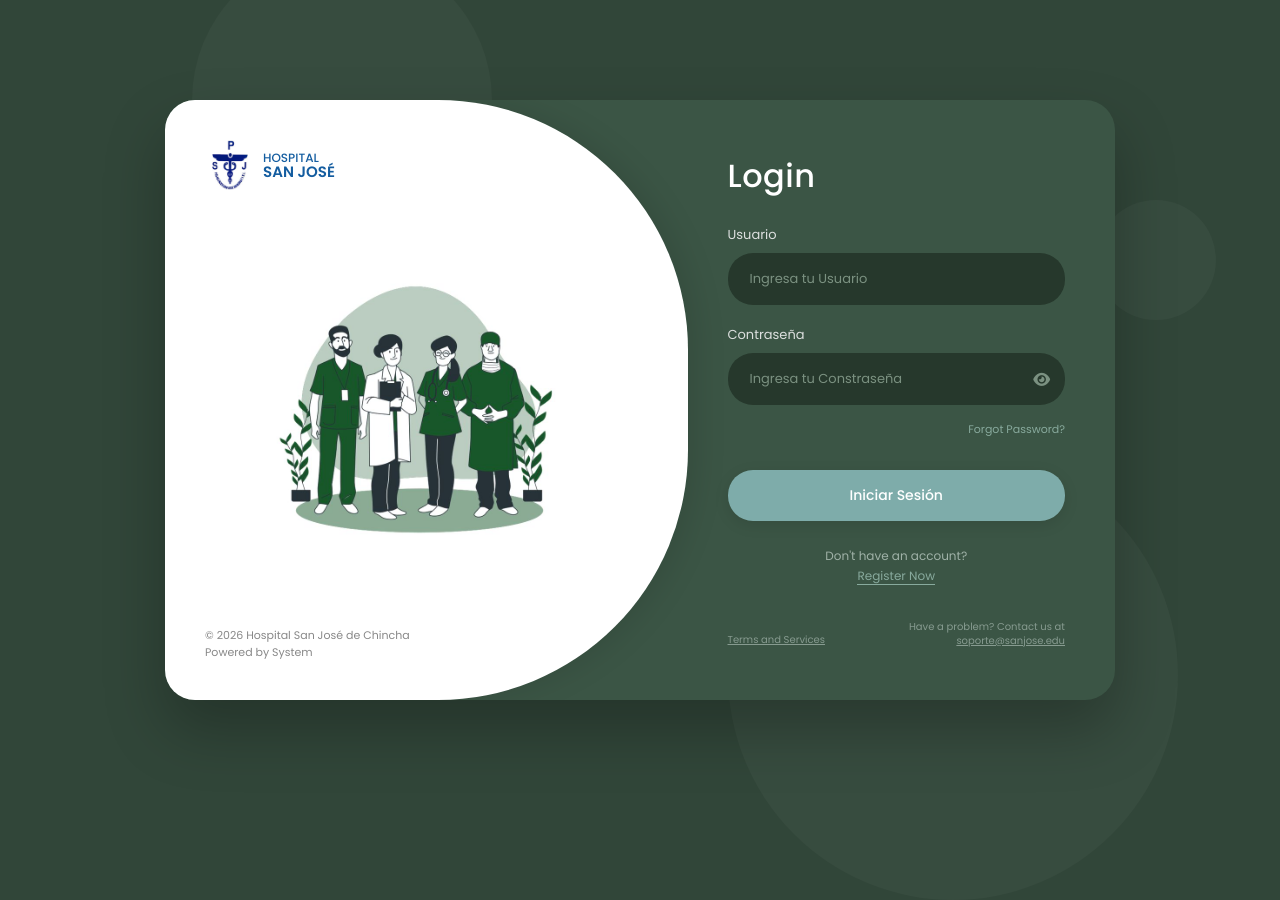
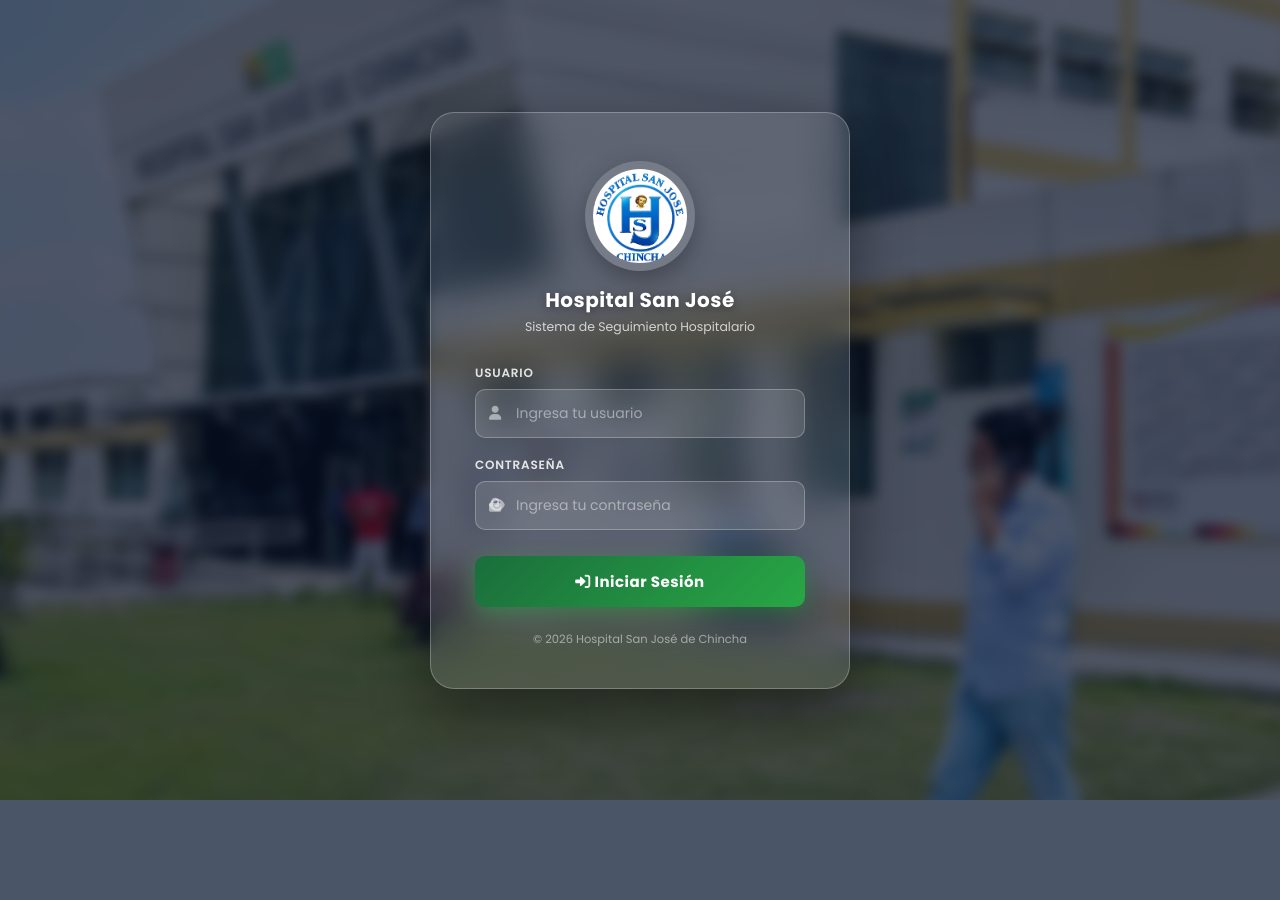
Before and after one commit to seguimientohospitalario099-netizen/hospital_web, a Flask app: page / in a window 1280 px wide. After the commit the page ends 800 px from the top, so only its background shows below. Run offline with Flask 3, Linux system fonts and the light colour scheme.

Commit message:
feat: rediseno login con fondo hospital difuminado y logo

```diff
--- a/templates/login.html
+++ b/templates/login.html
@@ -4,52 +4,236 @@
 <head>
     <meta charset="UTF-8">
     <meta name="viewport" content="width=device-width, initial-scale=1.0">
-    <title>Login - Hospital San Jose</title>
+    <title>Login - Hospital San José de Chincha</title>
     <link rel="preconnect" href="https://fonts.googleapis.com">
     <link rel="preconnect" href="https://fonts.gstatic.com" crossorigin>
-    <link rel="stylesheet" href="{{ url_for('static', filename='css/style.css') }}?v=3.0">
     <link rel="stylesheet" href="https://cdnjs.cloudflare.com/ajax/libs/font-awesome/6.0.0/css/all.min.css">
-    <link href="https://fonts.googleapis.com/css2?family=Poppins:wght@400;500;600&display=swap" rel="stylesheet">
+    <link href="https://fonts.googleapis.com/css2?family=Poppins:wght@300;400;500;600;700&display=swap" rel="stylesheet">
+    <style>
+        * {
+            box-sizing: border-box;
+            margin: 0;
+            padding: 0;
+            font-family: 'Poppins', sans-serif;
+        }
+
+        /* ── FONDO con imagen difuminada ── */
+        body {
+            min-height: 100vh;
+            display: flex;
+            align-items: center;
+            justify-content: center;
+            position: relative;
+            overflow: hidden;
+        }
+
+        .bg-image {
+            position: fixed;
+            inset: 0;
+            background: url("{{ url_for('static', filename='images/Fondo.png') }}") center center / cover no-repeat;
+            filter: blur(6px) brightness(0.55);
+            transform: scale(1.08); /* evita bordes blancos del blur */
+            z-index: 0;
+        }
+
+        /* Capa oscura encima del fondo */
+        .bg-overlay {
+            position: fixed;
+            inset: 0;
+            background: rgba(10, 25, 60, 0.45);
+            z-index: 1;
+        }
+
+        /* ── TARJETA DE LOGIN ── */
+        .login-card {
+            position: relative;
+            z-index: 2;
+            background: rgba(255, 255, 255, 0.10);
+            backdrop-filter: blur(18px);
+            -webkit-backdrop-filter: blur(18px);
+            border: 1px solid rgba(255, 255, 255, 0.25);
+            border-radius: 24px;
+            padding: 48px 44px 40px;
+            width: 100%;
+            max-width: 420px;
+            box-shadow: 0 24px 60px rgba(0, 0, 0, 0.45);
+            display: flex;
+            flex-direction: column;
+            align-items: center;
+            animation: fadeUp .5s ease both;
+        }
+
+        @keyframes fadeUp {
+            from { opacity: 0; transform: translateY(30px); }
+            to   { opacity: 1; transform: translateY(0); }
+        }
+
+        /* ── LOGO ── */
+        .logo-wrapper {
+            display: flex;
+            flex-direction: column;
+            align-items: center;
+            margin-bottom: 28px;
+        }
+
+        .logo-wrapper img {
+            width: 110px;
+            height: 110px;
+            object-fit: contain;
+            border-radius: 50%;
+            background: rgba(255,255,255,0.15);
+            padding: 8px;
+            box-shadow: 0 8px 24px rgba(0,0,0,0.3);
+            margin-bottom: 14px;
+        }
+
+        .logo-wrapper h1 {
+            color: #ffffff;
+            font-size: 1.25rem;
+            font-weight: 700;
+            letter-spacing: 0.5px;
+            text-align: center;
+            text-shadow: 0 2px 8px rgba(0,0,0,0.4);
+        }
+
+        .logo-wrapper p {
+            color: rgba(255,255,255,0.75);
+            font-size: 0.78rem;
+            font-weight: 400;
+            margin-top: 3px;
+            text-align: center;
+        }
+
+        /* ── FLASH MESSAGES ── */
+        .flash-msg {
+            width: 100%;
+            background: rgba(229, 57, 53, 0.18);
+            border: 1px solid rgba(229, 57, 53, 0.5);
+            color: #ffcdd2;
+            border-radius: 8px;
+            padding: 10px 14px;
+            font-size: 13px;
+            margin-bottom: 16px;
+            text-align: center;
+        }
+
+        /* ── FORM ── */
+        form { width: 100%; }
+
+        .input-group {
+            margin-bottom: 18px;
+        }
+
+        .input-group label {
+            display: block;
+            font-size: 12px;
+            font-weight: 600;
+            color: rgba(255,255,255,0.85);
+            text-transform: uppercase;
+            letter-spacing: 0.8px;
+            margin-bottom: 7px;
+        }
+
+        .input-wrapper {
+            position: relative;
+        }
+
+        .input-wrapper i {
+            position: absolute;
+            left: 14px;
+            top: 50%;
+            transform: translateY(-50%);
+            color: rgba(255,255,255,0.5);
+            font-size: 14px;
+            pointer-events: none;
+        }
+
+        .input-group input {
+            width: 100%;
+            padding: 13px 14px 13px 40px;
+            background: rgba(255,255,255,0.12);
+            border: 1px solid rgba(255,255,255,0.25);
+            border-radius: 10px;
+            color: #ffffff;
+            font-size: 14px;
+            font-family: 'Poppins', sans-serif;
+            outline: none;
+            transition: border-color .25s, background .25s;
+        }
+
+        .input-group input::placeholder { color: rgba(255,255,255,0.45); }
+
+        .input-group input:focus {
+            border-color: rgba(255,255,255,0.7);
+            background: rgba(255,255,255,0.18);
+        }
+
+        /* ícono ojo contraseña */
+        .eye-icon {
+            position: absolute;
+            right: 14px;
+            top: 50%;
+            transform: translateY(-50%);
+            color: rgba(255,255,255,0.5);
+            font-size: 15px;
+            cursor: pointer;
+            pointer-events: all !important;
+            transition: color .2s;
+        }
+        .eye-icon:hover { color: #fff; }
+
+        /* ── BOTÓN ── */
+        .login-btn {
+            width: 100%;
+            padding: 14px;
+            margin-top: 8px;
+            background: linear-gradient(135deg, #1a6e3c 0%, #28a745 100%);
+            color: #ffffff;
+            border: none;
+            border-radius: 10px;
+            font-size: 15px;
+            font-weight: 700;
+            letter-spacing: 0.5px;
+            cursor: pointer;
+            transition: transform .2s, box-shadow .2s;
+            box-shadow: 0 6px 20px rgba(40, 167, 69, 0.45);
+        }
+
+        .login-btn:hover {
+            transform: translateY(-2px);
+            box-shadow: 0 10px 28px rgba(40, 167, 69, 0.55);
+        }
+
+        /* ── FOOTER ── */
+        .login-footer {
+            margin-top: 24px;
+            text-align: center;
+            color: rgba(255,255,255,0.5);
+            font-size: 11.5px;
+        }
+    </style>
 </head>
 
 <body>
-    <!-- Elementos flotantes de fondo -->
-    <div class="bg-circle circle-1"></div>
-    <div class="bg-circle circle-2"></div>
-    <div class="bg-circle circle-3"></div>
 
-    <div class="login-container">
-        <!-- Panel Izquierdo / Curvo Blanco -->
-        <div class="left-panel">
-            <div class="logo-area">
-                <img src="{{ url_for('static', filename='images/LOGO1.jpg') }}" class="logo-icon" alt="Logo">
-                <div class="logo-text">
-                    <span class="logo-title">HOSPITAL</span>
-                    <span class="logo-subtitle">SAN JOSÉ</span>
+    <!-- Fondo difuminado -->
+    <div class="bg-image"></div>
+    <div class="bg-overlay"></div>
+
+    <!-- Tarjeta de login -->
+    <div class="login-card">
+
+        <!-- Logo arriba del formulario -->
+        <div class="logo-wrapper">
+            <img src="{{ url_for('static', filename='images/logo.png') }}" alt="Logo Hospital San José">
+            <h1>Hospital San José</h1>
+            <p>Sistema de Seguimiento Hospitalario</p>
         </div>
-            </div>
-
-            <div class="illustration-area">
-                <!-- Mostramos tu ilustración existente -->
-                <img src="{{ url_for('static', filename='images/new imagen.jpg') }}" class="main-img"
-                    alt="Ilustración Principal">
-            </div>
-
-            <div class="footer-left">
-                © 2026 Hospital San José de Chincha<br>
-                Powered by System
-            </div>
-        </div>
-
-        <!-- Panel Derecho / Verde Oscuro Formulario -->
-        <div class="right-panel">
-            <div class="login-box">
-                <h1>Login</h1>
 
         {% with messages = get_flashed_messages() %}
         {% if messages %}
             {% for message in messages %}
-                <p class="flash-msg">{{ message }}</p>
+            <div class="flash-msg"><i class="fas fa-exclamation-circle"></i> {{ message }}</div>
             {% endfor %}
         {% endif %}
         {% endwith %}
@@ -57,56 +241,39 @@
         <form action="/login" method="POST">
             <div class="input-group">
                 <label for="username">Usuario</label>
-                        <input type="text" id="username" name="username" placeholder="Ingresa tu Usuario" required>
+                <div class="input-wrapper">
+                    <i class="fas fa-user"></i>
+                    <input type="text" id="username" name="username" placeholder="Ingresa tu usuario" required>
+                </div>
             </div>
 
             <div class="input-group">
                 <label for="password">Contraseña</label>
-                        <div class="password-wrapper">
-                            <input type="password" id="password" name="password" placeholder="Ingresa tu Constraseña"
-                                style="padding-right: 45px;" required>
-                            <i class="fas fa-eye" id="togglePassword"></i>
+                <div class="input-wrapper">
+                    <i class="fas fa-lock"></i>
+                    <input type="password" id="password" name="password" placeholder="Ingresa tu contraseña" required>
+                    <i class="fas fa-eye eye-icon" id="togglePassword"></i>
                 </div>
             </div>
 
-                    <div class="forgot-pwd">
-                        <a href="#">Forgot Password?</a>
-                    </div>
-
-                    <button type="submit" class="login-btn">Iniciar Sesión</button>
-
-                    <div class="register-link">
-                        Don't have an account?<br>
-                        <a href="#">Register Now</a>
-                    </div>
+            <button type="submit" class="login-btn">
+                <i class="fas fa-sign-in-alt"></i> Iniciar Sesión
+            </button>
         </form>
 
-                <div class="footer-right">
-                    <div class="terms">
-                        <a href="#">Terms and Services</a>
-                    </div>
-                    <div class="contact">
-                        Have a problem? Contact us at<br>
-                        <a href="#">soporte@sanjose.edu</a>
-                    </div>
-                </div>
-            </div>
+        <div class="login-footer">
+            © 2026 Hospital San José de Chincha
         </div>
     </div>
 
     <script>
-        const togglePassword = document.querySelector('#togglePassword');
-        const password = document.querySelector('#password');
-
-        togglePassword.addEventListener('click', function () {
-            // Alternar tipo password / text
-            const type = password.getAttribute('type') === 'password' ? 'text' : 'password';
-            password.setAttribute('type', type);
-
-            // Alternar ícono
+        document.getElementById('togglePassword').addEventListener('click', function () {
+            const pwd = document.getElementById('password');
+            const isPassword = pwd.getAttribute('type') === 'password';
+            pwd.setAttribute('type', isPassword ? 'text' : 'password');
             this.classList.toggle('fa-eye-slash');
         });
     </script>
+
 </body>
-
 </html>
```
Also changed, not shown: static/images/Fondo.png (added), static/images/logo.png (added). Lines whose indentation alone changed are shown as unchanged.
